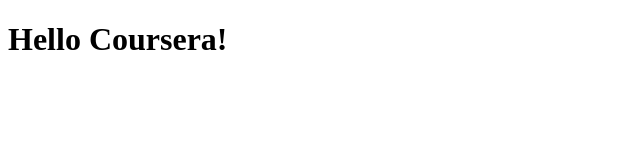
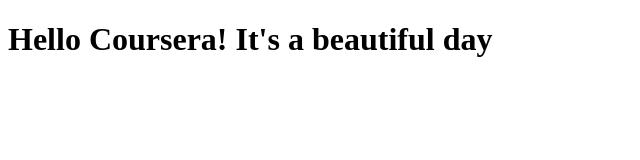
Before and after one commit to NOcam004/Coursera-Tests, a plain HTML site: page site/index.html in a window 1280 px wide. Shown: the whole page, without its empty margins (0-640 px from the left). Drawn offline with Linux system fonts and the light colour scheme.

Commit message:
Small addition to our page content

```diff
--- a/site/index.html
+++ b/site/index.html
@@ -4,6 +4,6 @@
 	<title>Hello Coursera!</title>
 </head>
 <body>
-<h1>Hello Coursera!</h1>
+<h1>Hello Coursera! It's a beautiful day</h1>
 </body>
 </html>
```
